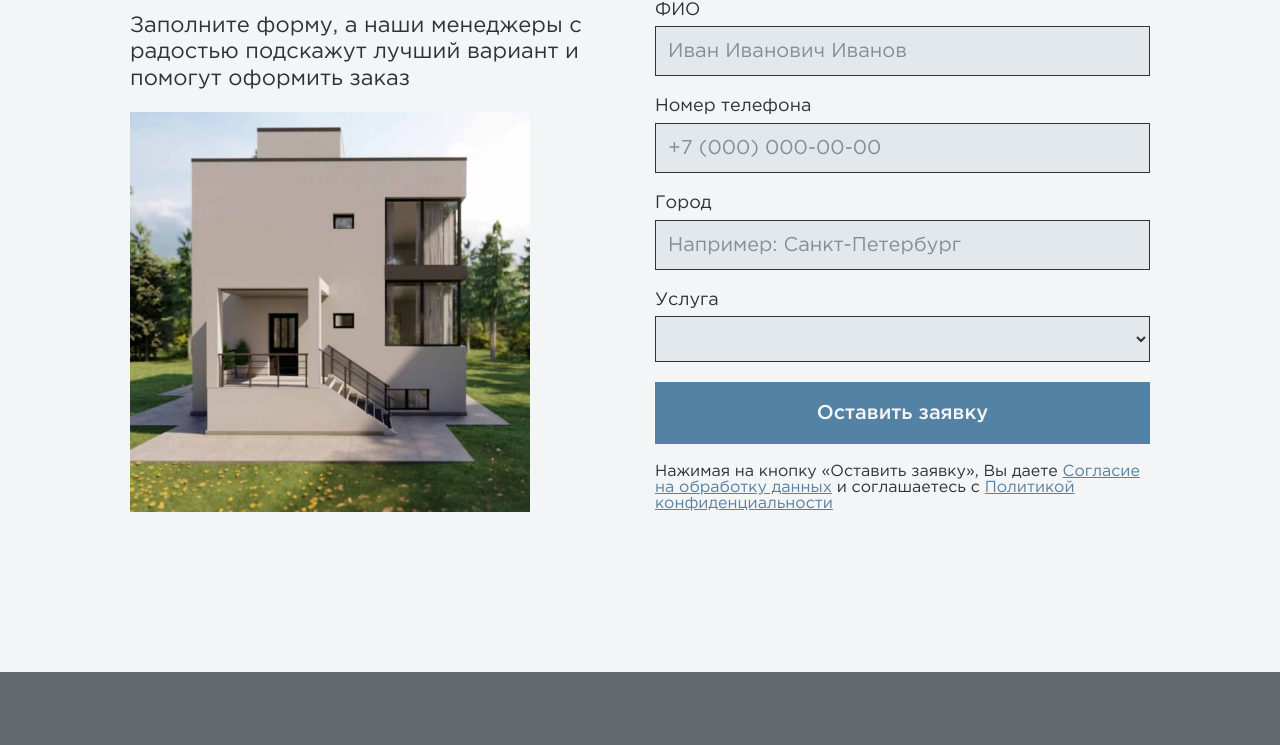
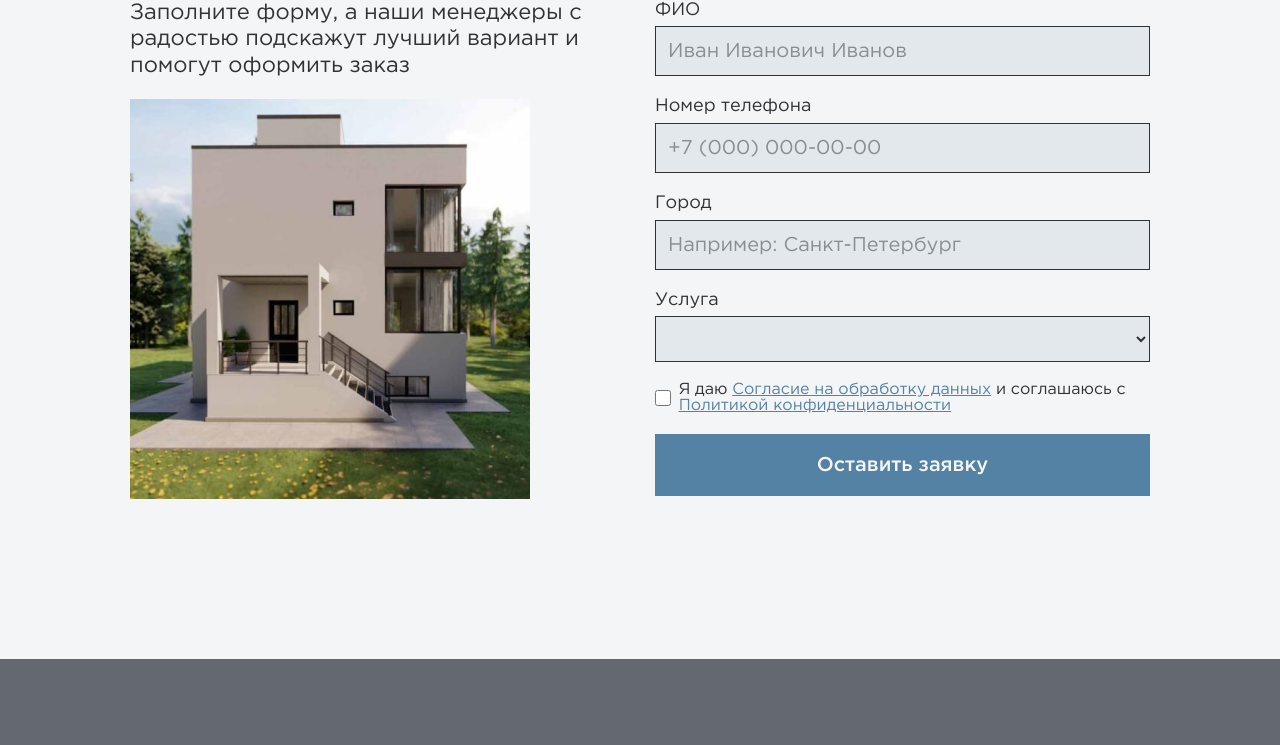
Before and after one commit to Ohrana911/FortvinSiteNextJS, a Next.js app: page / in a window 1280 px wide. Shown: the part 1878-2623 px from the top of the page. Built offline with nearby package versions, Linux system fonts and the light colour scheme; no server answers.

Commit message:
Last my version with checkbox

```diff
--- a/app/globals.css
+++ b/app/globals.css
@@ -420,7 +420,7 @@ button:hover{
 
 .request-right .note {
   font-size: 16px;
-  margin: 0;
+  margin-bottom: 20px;
   line-height: 1;
 }
 
--- a/components/shared/request-form.tsx
+++ b/components/shared/request-form.tsx
@@ -64,6 +64,7 @@ const RequestForm: React.FC = () => {
                         <label htmlFor="phone">Номер телефона</label>
                                 <input
                                     id="phone"
+                                    name="phone"
                                     type="tel"
                                     placeholder="+7 (000) 000-00-00"
                                     value={form.phone}
@@ -93,9 +94,20 @@ const RequestForm: React.FC = () => {
                             <option value="design">Дизайн интерьеров</option>
                             <option value="landscape">Благоустройство</option>
                         </select>
+                        <div className="flex items-center gap-2">
+                            <input
+                            type="checkbox"
+                            id="agreement"
+                            name="agreement"
+                            required
+                            className="cursor-pointer accent-[var(--color-blue)] w-[24px] h-[24px]"
+                            />
+                            <label htmlFor="agreement" className="note mb-[20px]">
+                            Я даю <a className="text-[var(--color-blue)] underline" href="/privacy-policy">Согласие на обработку данных</a> и соглашаюсь с <a className="text-[var(--color-blue)] underline" href="/privacy-policy">Политикой конфиденциальности</a>
+                            </label>
+                        </div>
                         <Button variant="request" size="request">Оставить заявку</Button>
                     </form>
-                <p className="note">Нажимая на кнопку «Оставить заявку», Вы даете <a className="text-[var(--color-blue)] underline" href="/privacy-policy">Согласие на обработку данных</a> и соглашаетесь c <a className="text-[var(--color-blue)] underline" href="/privacy-policy">Политикой конфиденциальности</a></p>
                 {submitted && <p className="success-message">Заявка успешно отправлена!</p>}
                 </div>
             </div>
--- a/package.json
+++ b/package.json
@@ -15,7 +15,7 @@
     "@emotion/styled": "^11.14.1",
     "@mui/icons-material": "^7.3.2",
     "@mui/material": "^7.3.2",
-    "@prisma/client": "^6.16.1",
+    "@prisma/client": "^6.16.2",
     "@radix-ui/react-checkbox": "^1.3.3",
     "@radix-ui/react-dialog": "^1.1.15",
     "@radix-ui/react-popover": "^1.1.15",
@@ -28,7 +28,7 @@
     "clsx": "^2.1.1",
     "lucide-react": "^0.541.0",
     "next": "15.5.0",
-    "prisma": "^6.15.0",
+    "prisma": "^6.16.2",
     "react": "19.1.0",
     "react-dom": "19.1.0",
     "react-router-hash-link": "^2.4.3",
```
Also changed, not shown: 1 other file (tests, documents, lock files or other folders).
